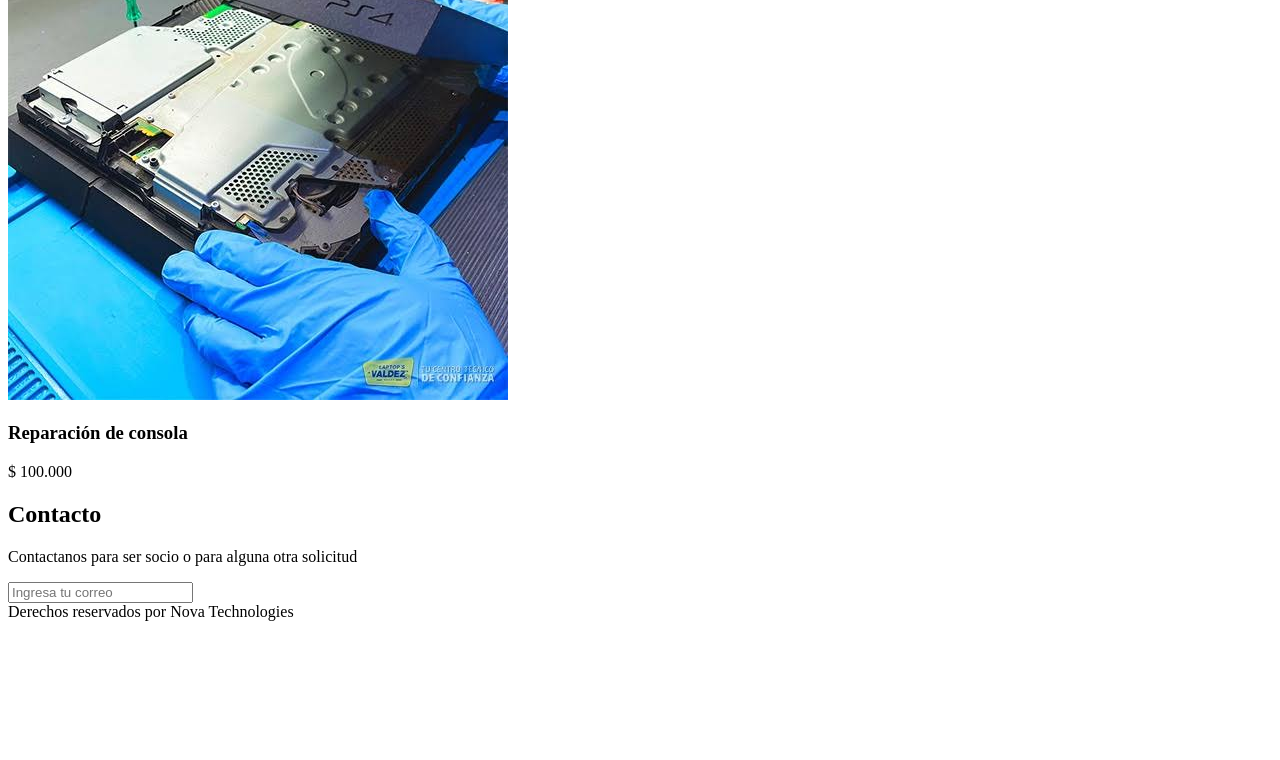
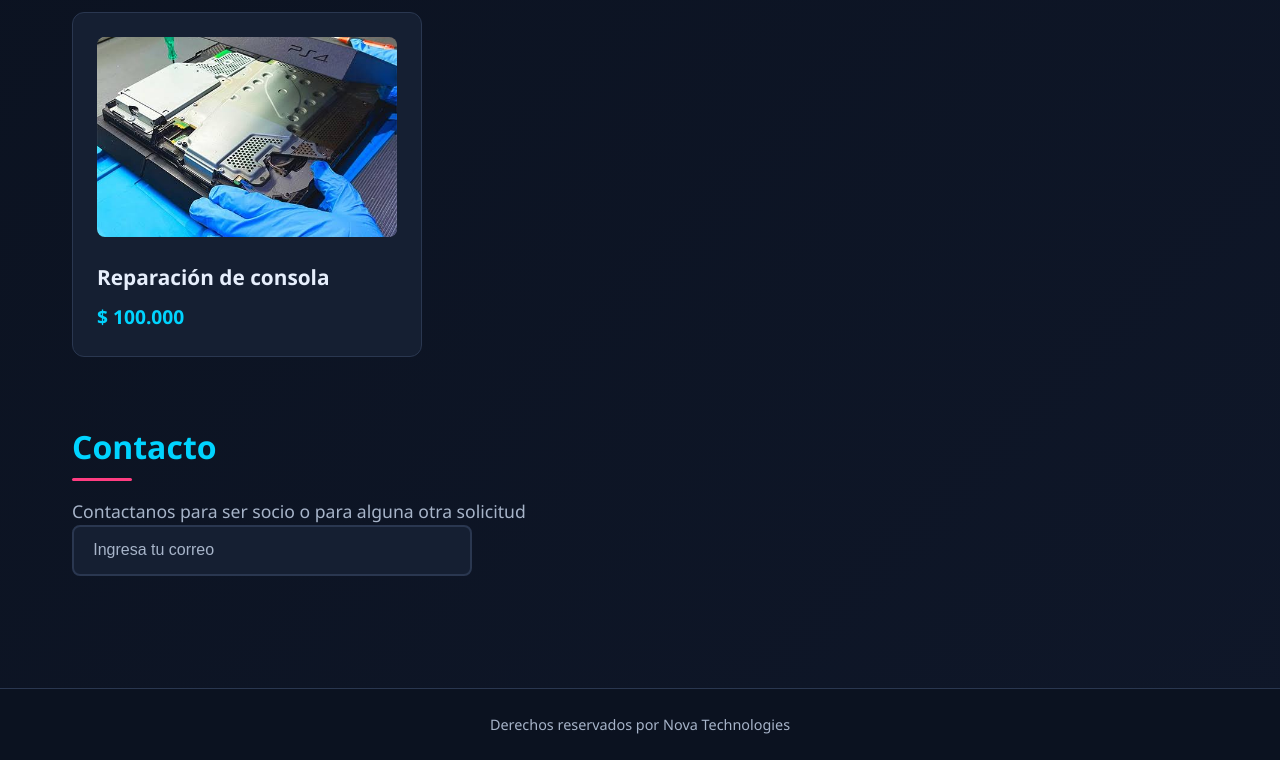
Before and after one commit to Marat0140/Taller1, a plain HTML site: page frontend/index.html in a window 1280 px wide. Shown: the part 350-1110 px from the top of the page. Before the commit the page ends 979 px from the top, so only its background shows below. Drawn offline with Linux system fonts and the light colour scheme.

Commit message:
creacion del css

```diff
--- a/frontend/index.html
+++ b/frontend/index.html
@@ -4,7 +4,7 @@
     <meta charset="UTF-8">
     <meta name="viewport" content="width=device-width, initial-scale=1.0">
     <title>NovaTechnologies</title>
-    <link rel="stylesheet" href="./">
+    <link rel="stylesheet" href="./styles.css">
 </head>
 <body>
     <header> <!--Header donde esta el h1 y el nav con sus 3 links-->
--- /dev/null
+++ b/frontend/styles.css
@@ -0,0 +1,233 @@
+/* =========================
+   Reset y variables globales
+   ========================= */
+* {
+    margin: 0;
+    padding: 0;
+    box-sizing: border-box;
+}
+
+:root {
+    --primary: #00d4ff;       /* Azul neón */
+    --primary-dark: #00a8cc;
+    --secondary: #0b1220;     /* Fondo oscuro */
+    --bg-card: #151f32;       /* Fondo de tarjetas */
+    --text: #e6eefc;          /* Texto claro */
+    --text-muted: #a7b4c9;    /* Texto secundario */
+    --accent: #ff3d81;        /* Acento rosado */
+    --border: #2a3750;
+}
+
+body {
+    font-family: 'Segoe UI', system-ui, -apple-system, sans-serif;
+    background: linear-gradient(135deg, var(--secondary), #0f1729);
+    color: var(--text);
+    line-height: 1.6;
+    min-height: 100vh;
+    display: flex;
+    flex-direction: column;
+}
+
+/* =========================
+   Header
+   ========================= */
+header {
+    background: rgba(11, 18, 32, 0.95);
+    backdrop-filter: blur(10px);
+    padding: 1rem 2rem;
+    display: flex;
+    justify-content: space-between;
+    align-items: center;
+    border-bottom: 1px solid var(--border);
+    position: sticky;
+    top: 0;
+    z-index: 100;
+}
+
+header h1 {
+    font-size: 1.5rem;
+    font-weight: 700;
+    color: var(--primary);
+    letter-spacing: 0.5px;
+}
+
+nav {
+    display: flex;
+    gap: 1.5rem;
+}
+
+nav a {
+    color: var(--text);
+    text-decoration: none;
+    font-weight: 500;
+    transition: color 0.3s ease;
+    position: relative;
+}
+
+nav a:hover {
+    color: var(--primary);
+}
+
+nav a::after {
+    content: '';
+    position: absolute;
+    bottom: -4px;
+    left: 0;
+    width: 0;
+    height: 2px;
+    background: var(--primary);
+    transition: width 0.3s ease;
+}
+
+nav a:hover::after {
+    width: 100%;
+}
+
+/* =========================
+   Main
+   ========================= */
+main {
+    flex: 1;
+    padding: 3rem 2rem;
+    max-width: 1200px;
+    margin: 0 auto;
+    width: 100%;
+}
+
+section {
+    margin-bottom: 4rem;
+}
+
+section h2 {
+    font-size: 2rem;
+    margin-bottom: 1.5rem;
+    color: var(--primary);
+    position: relative;
+    display: inline-block;
+}
+
+section h2::after {
+    content: '';
+    position: absolute;
+    bottom: -8px;
+    left: 0;
+    width: 60px;
+    height: 3px;
+    background: var(--accent);
+    border-radius: 2px;
+}
+
+section p {
+    color: var(--text-muted);
+    font-size: 1.1rem;
+    max-width: 600px;
+}
+
+/* =========================
+   Productos (article)
+   ========================= */
+section article {
+    background: var(--bg-card);
+    border: 1px solid var(--border);
+    border-radius: 12px;
+    padding: 1.5rem;
+    max-width: 350px;
+    transition: transform 0.3s ease, box-shadow 0.3s ease;
+}
+
+section article:hover {
+    transform: translateY(-5px);
+    box-shadow: 0 10px 30px rgba(0, 212, 255, 0.15);
+    border-color: var(--primary);
+}
+
+section article img {
+    width: 100%;
+    height: 200px;
+    object-fit: cover;
+    border-radius: 8px;
+    margin-bottom: 1rem;
+    background: #0f1729;
+}
+
+section article h3 {
+    font-size: 1.3rem;
+    margin-bottom: 0.5rem;
+    color: var(--text);
+}
+
+section article p {
+    font-size: 1.2rem;
+    font-weight: 700;
+    color: var(--primary);
+    margin: 0;
+}
+
+/* =========================
+   Contacto (input)
+   ========================= */
+section input[type="text"] {
+    width: 100%;
+    max-width: 400px;
+    padding: 0.9rem 1.2rem;
+    border: 2px solid var(--border);
+    border-radius: 8px;
+    background: var(--bg-card);
+    color: var(--text);
+    font-size: 1rem;
+    outline: none;
+    transition: border-color 0.3s ease, box-shadow 0.3s ease;
+}
+
+section input[type="text"]:focus {
+    border-color: var(--primary);
+    box-shadow: 0 0 0 3px rgba(0, 212, 255, 0.2);
+}
+
+section input[type="text"]::placeholder {
+    color: var(--text-muted);
+}
+
+/* =========================
+   Footer
+   ========================= */
+footer {
+    background: rgba(11, 18, 32, 0.95);
+    text-align: center;
+    padding: 1.5rem;
+    border-top: 1px solid var(--border);
+    color: var(--text-muted);
+    font-size: 0.9rem;
+}
+
+/* =========================
+   Responsive
+   ========================= */
+@media (max-width: 768px) {
+    header {
+        flex-direction: column;
+        gap: 1rem;
+        text-align: center;
+        padding: 1rem;
+    }
+
+    nav {
+        gap: 1rem;
+    }
+
+    main {
+        padding: 2rem 1rem;
+    }
+
+    section h2 {
+        font-size: 1.6rem;
+    }
+
+    section article {
+        max-width: 100%;
+    }
+
+    section input[type="text"] {
+        max-width: 100%;
+    }
+}
```
